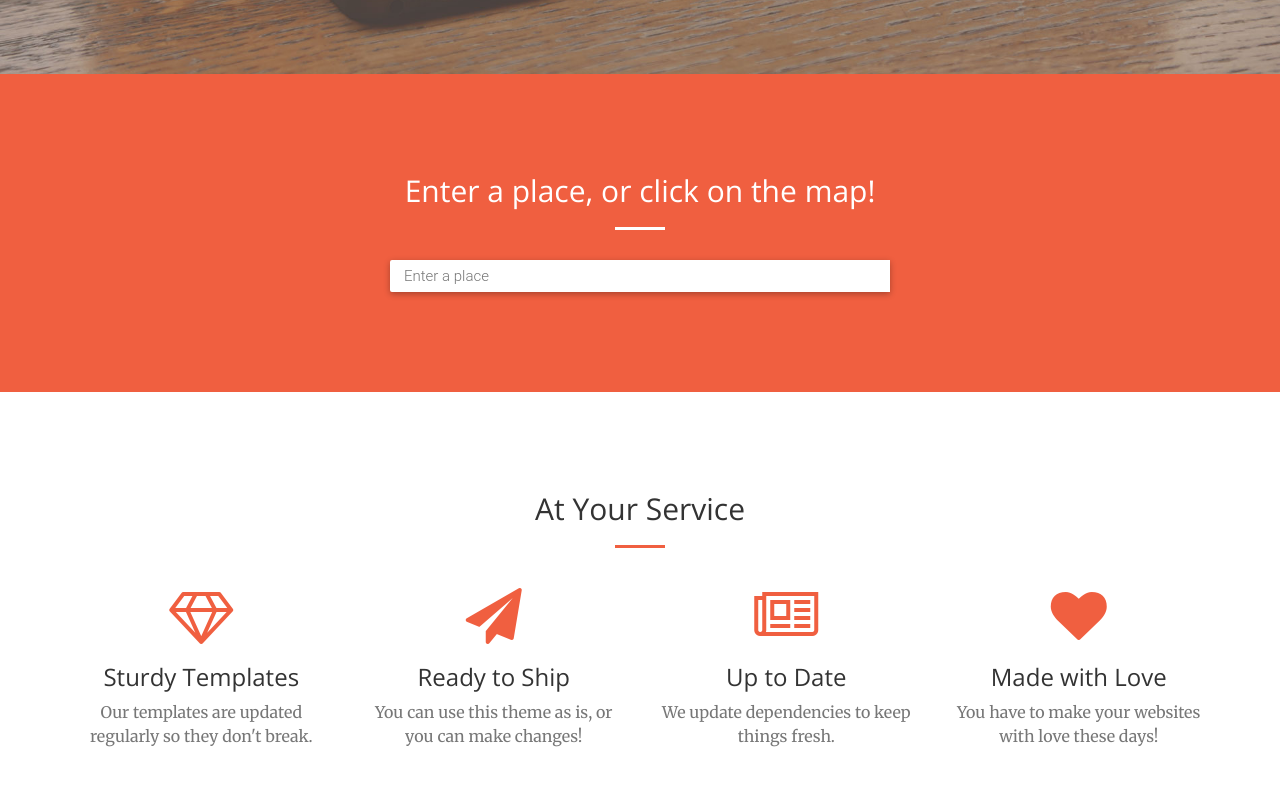
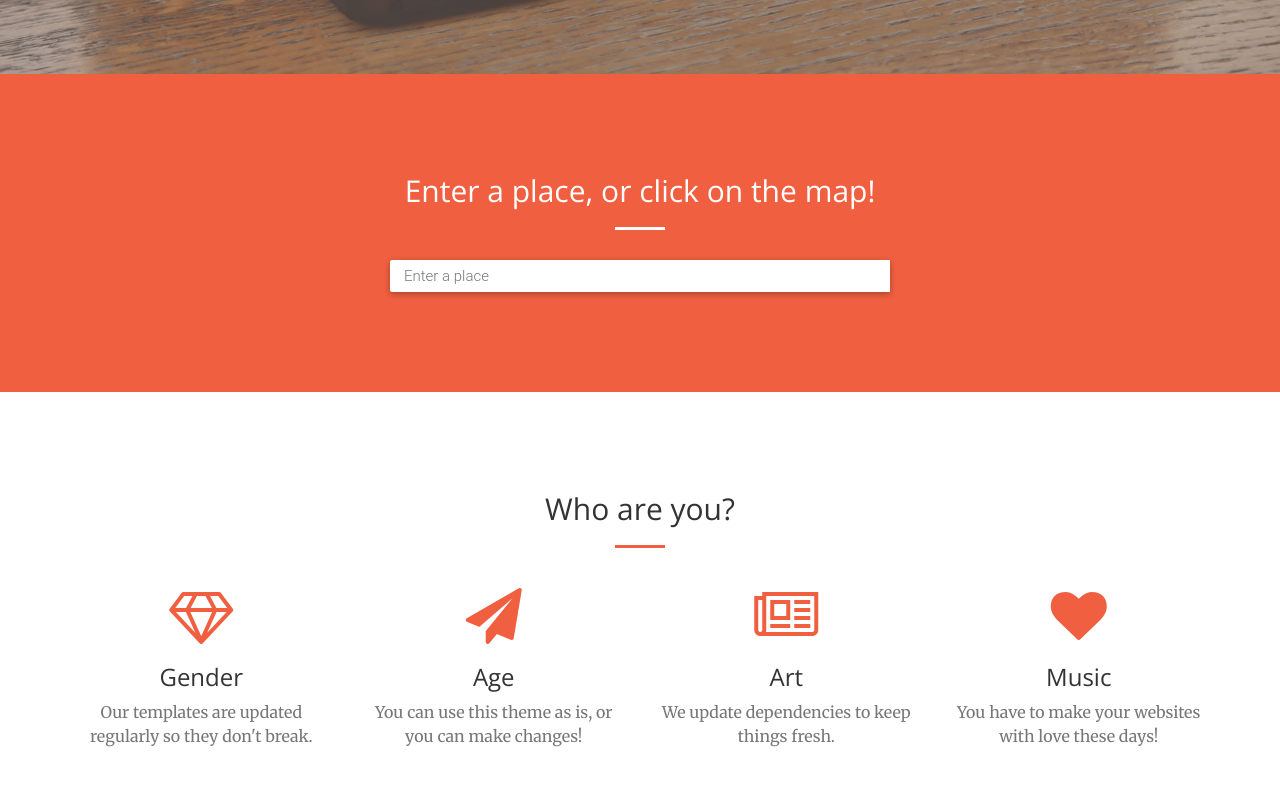
Before and after one commit to samsundar989-zz/Join-Me, a website: page index.html in a window 1280 px wide. Shown: the part 726-1512 px from the top of the page. Drawn offline with nearby package versions, Linux system fonts and the light colour scheme; some packages are replaced by stand-ins of ours.

Commit message:
html edits

```diff
--- a/index.html
+++ b/index.html
@@ -98,7 +98,7 @@
         <div class="container">
             <div class="row">
                 <div class="col-lg-12 text-center">
-                    <h2 class="section-heading">At Your Service</h2>
+                    <h2 class="section-heading">Who are you?</h2>
                     <hr class="primary">
                 </div>
             </div>
@@ -108,28 +108,28 @@
                 <div class="col-lg-3 col-md-6 text-center">
                     <div class="service-box">
                         <i class="fa fa-4x fa-diamond text-primary sr-icons"></i>
-                        <h3>Sturdy Templates</h3>
+                        <h3>Gender</h3>
                         <p class="text-muted">Our templates are updated regularly so they don't break.</p>
                     </div>
                 </div>
                 <div class="col-lg-3 col-md-6 text-center">
                     <div class="service-box">
                         <i class="fa fa-4x fa-paper-plane text-primary sr-icons"></i>
-                        <h3>Ready to Ship</h3>
+                        <h3>Age</h3>
                         <p class="text-muted">You can use this theme as is, or you can make changes!</p>
                     </div>
                 </div>
                 <div class="col-lg-3 col-md-6 text-center">
                     <div class="service-box">
                         <i class="fa fa-4x fa-newspaper-o text-primary sr-icons"></i>
-                        <h3>Up to Date</h3>
+                        <h3>Art</h3>
                         <p class="text-muted">We update dependencies to keep things fresh.</p>
                     </div>
                 </div>
                 <div class="col-lg-3 col-md-6 text-center">
                     <div class="service-box">
                         <i class="fa fa-4x fa-heart text-primary sr-icons"></i>
-                        <h3>Made with Love</h3>
+                        <h3>Music</h3>
                         <p class="text-muted">You have to make your websites with love these days!</p>
                     </div>
                 </div>
@@ -137,6 +137,13 @@
         </div>
     </section>
 
+     <section class="no-padding" id="portfolio">
+        <div class="container-fluid">
+            <div class="row no-gutter popup-gallery">
+
+            </div>
+        </div>
+    </section>
 
     <!-- jQuery -->
     <script src="vendor/jquery/jquery.min.js"></script>
@@ -153,8 +160,6 @@
 
     <script src ="js/google_maps.js"></script>
     <script src="js/creative.min.js"></script>
-    <script src="https://maps.googleapis.com/maps/api/js?key=AIzaSyCiDhU3K_NAYhARMh5Gns4KHSIHD0xxLBU&libraries=places&callback=initMap"
-        async defer></script>
 
 </body>
 
```
